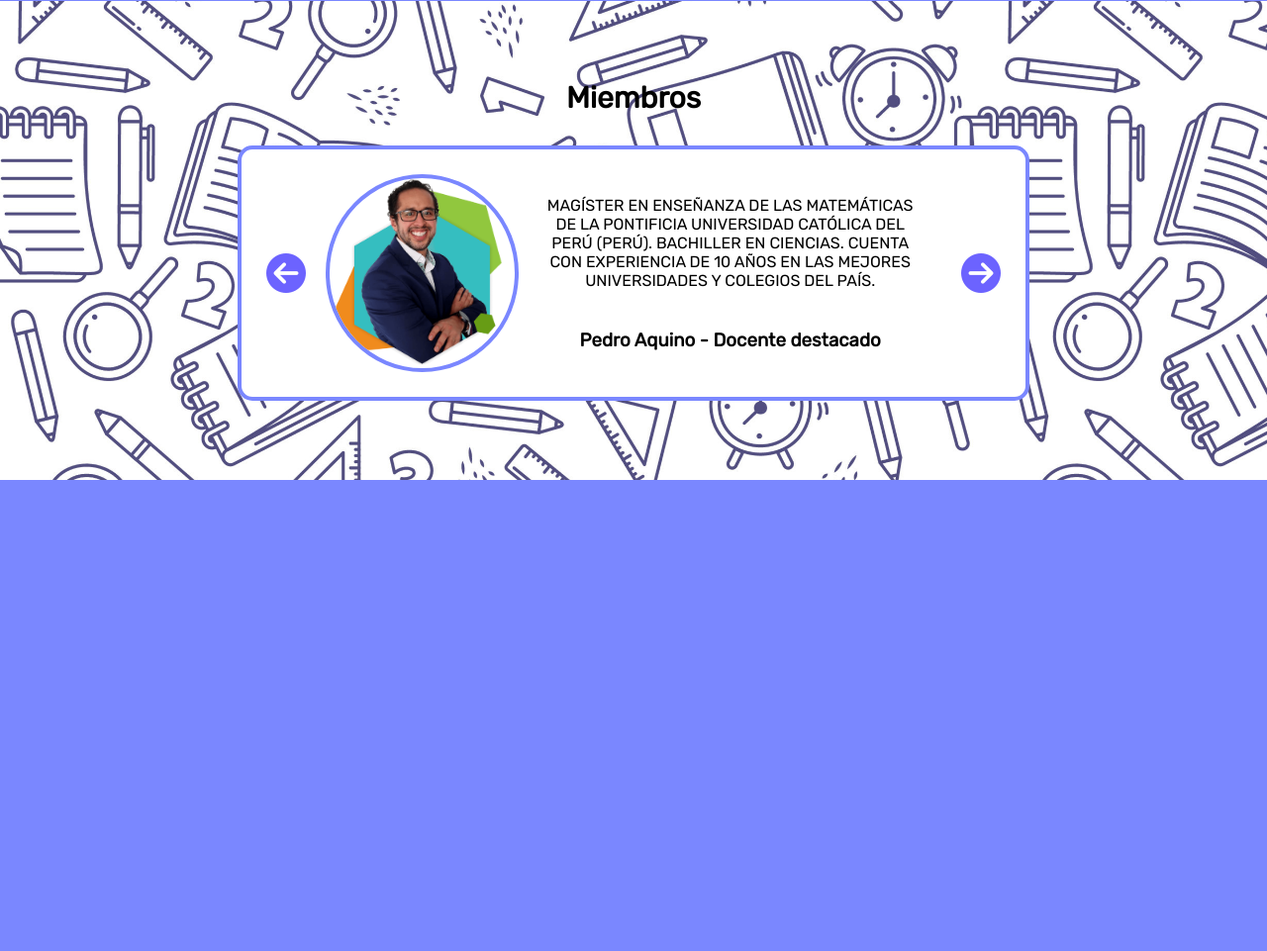
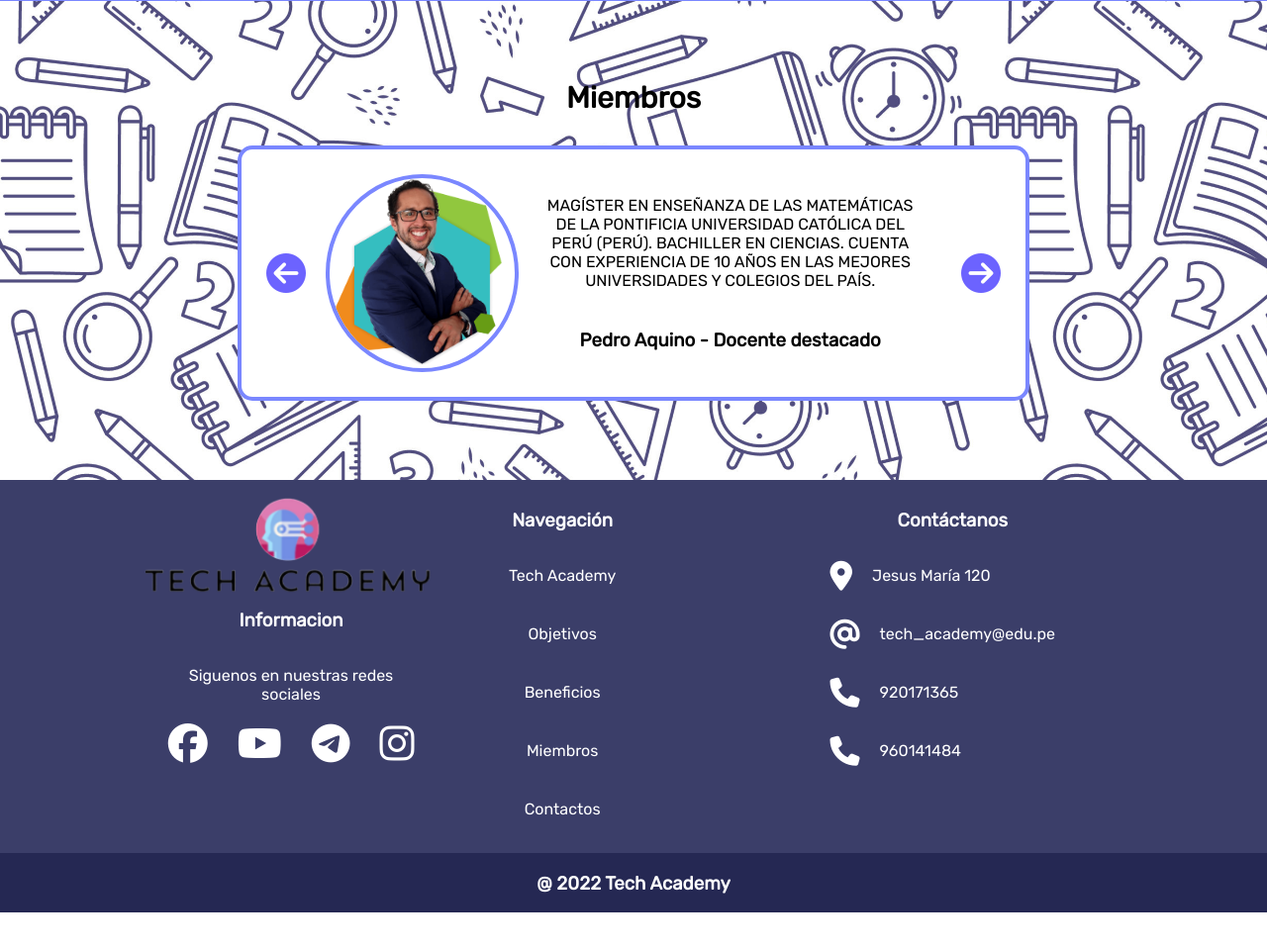
Before and after one commit to Erick832/TechAcademy-landing-page, a plain HTML site: page index.html in a window 1280 px wide. Shown: the part 1752-2713 px from the top of the page at 99% size. After the commit the page ends 2674 px from the top, so only its background shows below. Drawn offline with Linux system fonts and the light colour scheme.

Commit message:
Se añadio la sección footer

```diff
--- a/index.html
+++ b/index.html
@@ -93,7 +93,51 @@
       </div>
     </section>
     <footer>
-
+      <div class="div-footer">
+        <div class="div-footer-1">
+          <img class="img-logo-1" src="images/logo-tech.png" alt="logo" />
+          <h3>Informacion</h3>
+          <p>Siguenos en nuestras redes sociales</p>
+          <div class="div-logos">
+            <i class="ico-logo fa-brands fa-facebook"></i>
+            <i class="ico-logo fa-brands fa-youtube"></i>
+            <i class="ico-logo fa-brands fa-telegram"></i>
+            <i class="ico-logo fa-brands fa-instagram"></i>
+          </div>
+        </div>
+        <div class="div-footer-2">
+          <div>
+            <h3>Navegación</h3>
+            <p>Tech Academy</p>
+            <p>Objetivos</p>
+            <p>Beneficios</p>
+            <p>Miembros</p>
+            <p>Contactos</p>
+          </div>
+          <div>
+            <h3>Contáctanos</h3>
+            <div class="div-contacto">
+              <i class="ico-contacto fa-solid fa-location-dot"></i>
+              <p>Jesus María 120</p>
+            </div>
+            <div class="div-contacto">
+              <i class="ico-contacto fa-solid fa-at"></i>
+              <p>tech_academy@edu.pe</p>
+            </div>
+            <div class="div-contacto">
+              <i class="ico-contacto fa-solid fa-phone"></i>
+              <p>920171365</p>
+            </div>
+            <div class="div-contacto">
+              <i class="ico-contacto fa-solid fa-phone"></i>
+              <p>960141484</p>
+            </div>
+          </div>
+        </div>
+      </div>
+      <div class="div-footer-3">
+        <h3>@ 2022 Tech Academy</h3>
+      </div>
     </footer>
   </body>
 </html>
--- a/style/style.css
+++ b/style/style.css
@@ -30,8 +30,7 @@ p {
 }
 footer {
   width: 100%;
-  height: 600px;
-  background-color: #7a87ff;
+  background-color: #3b3e69;
 }
 
 .button-body {
@@ -143,7 +142,6 @@ footer {
   justify-content: center;
   align-items: center;
 }
-
 .titulo {
   padding-top: 30px;
   text-align: center;
@@ -222,8 +220,6 @@ footer {
 .section-members {
   width: 100%;
   padding: 50px 0;
-  /* height: 500px; */
-  /* border: 2px solid #000; */
 }
 .div-members {
   padding: 25px;
@@ -243,6 +239,59 @@ footer {
 }
 .div-text-member {
   margin: auto 0;
+}
+.div-footer {
+  display: flex;
+  max-width: 992px;
+  margin: 0 auto;
+  padding: 15px 0;
+}
+.div-footer-1 {
+  width: 300px;
+  display: flex;
+  align-items: center;
+  flex-direction: column;
+}
+.div-footer-2 {
+  width: 692px;
+  display: flex;
+  justify-content: space-between;
+  padding: 0 50px;
+}
+.div-footer-3 {
+  width: 100%;
+  height: 60px;
+  background-color: #252853;
+  padding: 5px;
+}
+.img-logo-1 {
+  width: 300px;
+}
+footer h3 {
+  padding: 15px;
+  color: white;
+}
+footer p {
+  padding: 15x;
+  color: white;
+}
+.div-logos {
+  display: flex;
+  align-items: center;
+}
+.ico-logo {
+  font-size: 40px;
+  margin: 0 15px;
+  color: white;
+}
+
+.div-contacto {
+  display: flex;
+  align-items: center;
+}
+.ico-contacto {
+  font-size: 30px;
+  color: white;
 }
 
 @media (max-width: 768px) {
@@ -292,4 +341,12 @@ footer {
   .div-text-member h3 {
     font-size: 10px;
   }
+  .div-footer {
+    flex-direction: column;
+    align-items: center;
+  }
+  .div-footer-2 {
+    width: 100%;
+    padding: 15px 5px;
+  }
 }
```
